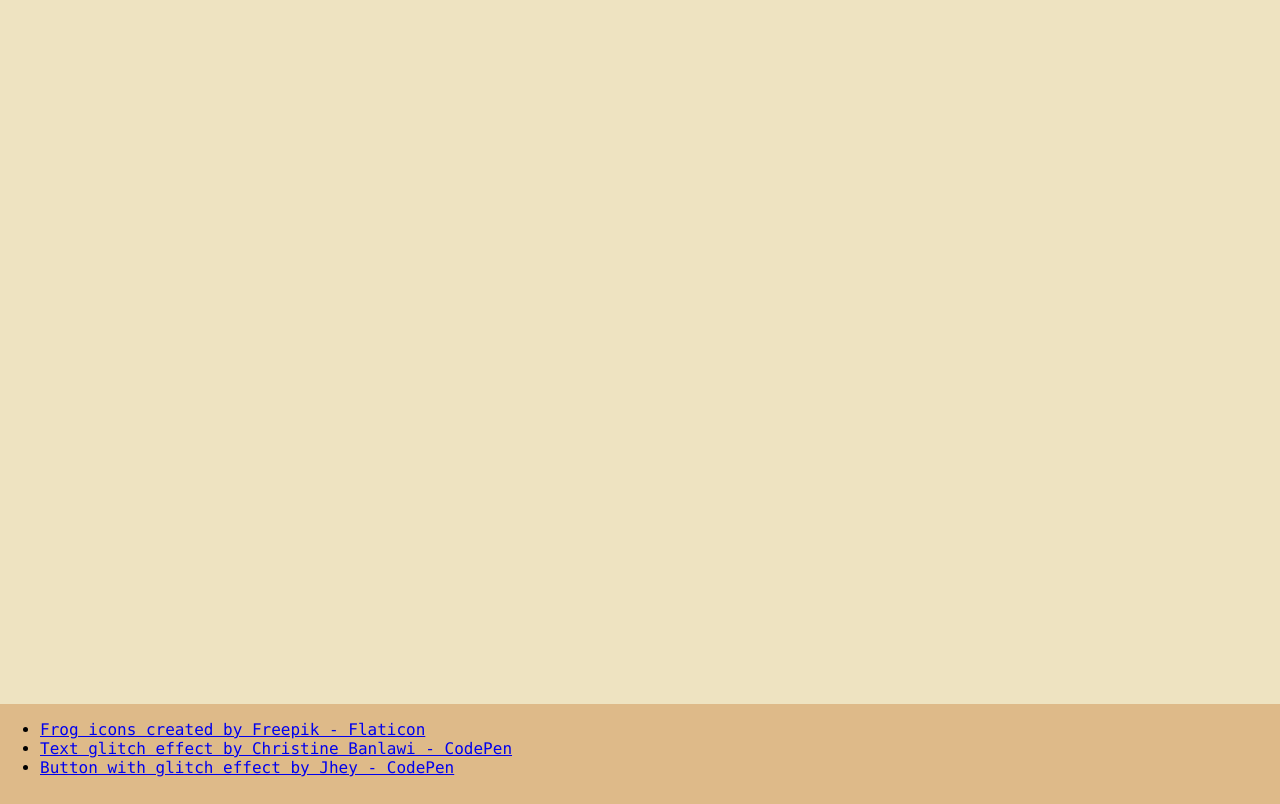
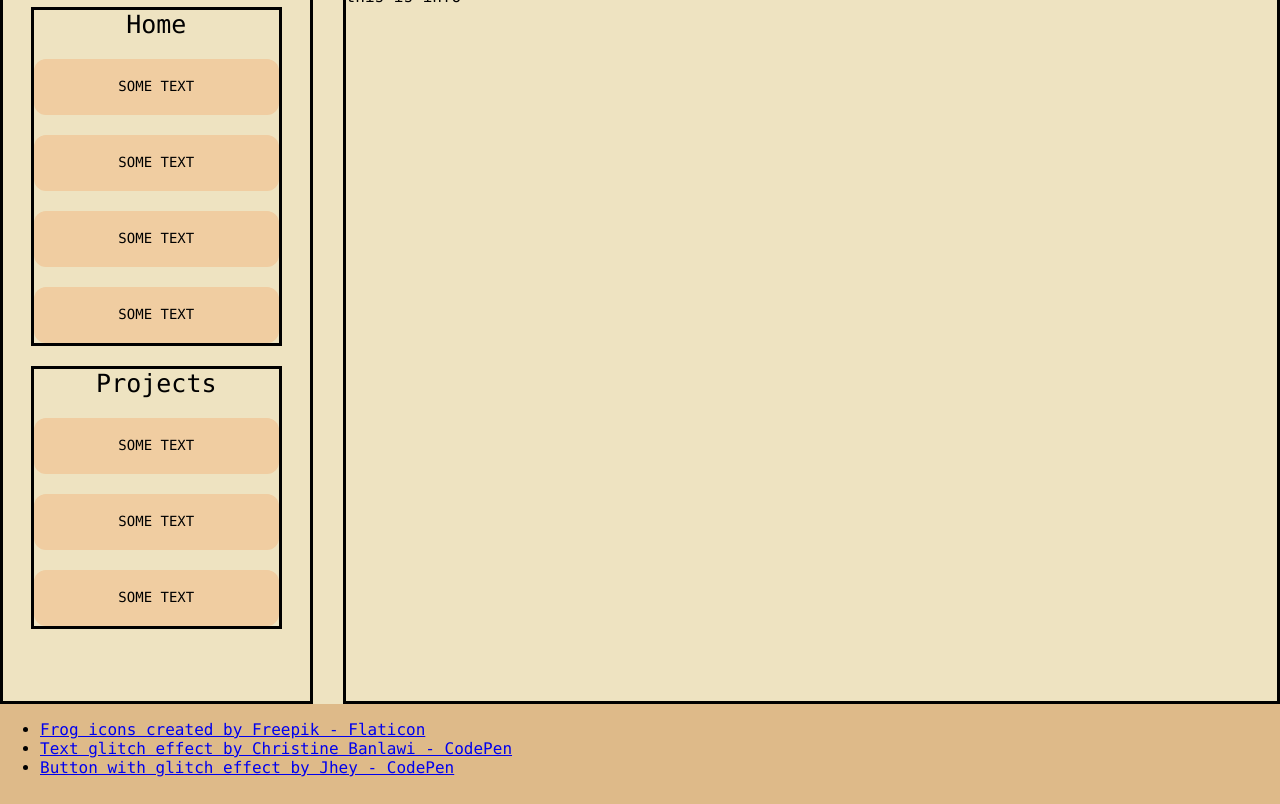
Before and after one commit to cristian5600/todoList, a website built with webpack: page dist/index.html in a window 1280 px wide. Shown: the part 96-900 px from the top of the page. Built offline with Linux system fonts and the light colour scheme; a web font is replaced by a local one.

Commit message:
added new structures -working panel -menu and projects

```diff
--- /dev/null
+++ b/src/css_files/basic_button.css
@@ -0,0 +1,63 @@
+
+/* CSS */
+.button-48 {
+  width: 100%;
+  appearance: none;
+  background-color: #f0cda1;
+  border-width: 0;
+  border-radius: 12px;
+  box-sizing: border-box;
+  color: #000000;
+  cursor: pointer;
+  display: inline-block;
+  font-family: Consolas,monaco,monospace;
+  font-size: 14px;
+  font-weight: 500;
+  letter-spacing: 0;
+  line-height: 1em;
+  margin: 0;
+  opacity: 1;
+  outline: 0;
+  padding: 1.5em 2.2em;
+  position: relative;
+  text-align: center;
+  text-decoration: none;
+  text-rendering: geometricprecision;
+  text-transform: uppercase;
+  transition: opacity 300ms cubic-bezier(.694, 0, 0.335, 1),background-color 100ms cubic-bezier(.694, 0, 0.335, 1),color 100ms cubic-bezier(.694, 0, 0.335, 1);
+  user-select: none;
+  -webkit-user-select: none;
+  touch-action: manipulation;
+  vertical-align: baseline;
+  white-space: nowrap;
+}
+
+.button-48:before {
+  animation: opacityFallbackOut .5s step-end forwards;
+  backface-visibility: hidden;
+  border-radius: 12px;
+  background-color: #ffff98;
+  clip-path: polygon(-1% 0, 0 0, -25% 100%, -1% 100%);
+  content: "";
+  height: 100%;
+  left: 0;
+  position: absolute;
+  top: 0;
+  transform: translateZ(0);
+  transition: clip-path .5s cubic-bezier(.165, 0.84, 0.44, 1), -webkit-clip-path .5s cubic-bezier(.165, 0.84, 0.44, 1);
+  width: 100%;
+}
+
+.button-48:hover:before {
+  animation: opacityFallbackIn 0s step-start forwards;
+  clip-path: polygon(0 0, 101% 0, 101% 101%, 0 101%);
+}
+
+.button-48:after {
+  background-color: #FFFFFF;
+}
+
+.button-48 span {
+  z-index: 1;
+  position: relative;
+}
--- a/src/css_files/cool.css
+++ b/src/css_files/cool.css
@@ -4,9 +4,9 @@
     font-display: swap;
   }
 
-  * {
+  /* * {
     box-sizing: border-box;
-  }
+  } */
 
 
 
--- a/src/css_files/main_style.css
+++ b/src/css_files/main_style.css
@@ -1,5 +1,7 @@
+
 body,html {
-    min-height:100vh;
+    min-height:fit-content;
+    height:fit-content;
     width:100%;
     margin:0px;
     padding:0px;
@@ -38,8 +40,14 @@ body {
     background-color: #cc9347a3;
 }
 .content {
-    height:90vh;
+    min-height: 90vh;
+    height:fit-content;
     background-color: rgb(238, 227, 193);
+    display: flex;
+    justify-content: stretch;
+    flex-wrap: wrap;
+    gap: 30px;
+
 }
 .footer{
     height:100px;
@@ -76,3 +84,35 @@ body {
     font-weight: bold;
     font-variant: small-caps;
 }
+#hidden {
+    display:none;
+}
+.panel , .info {
+    border:solid;
+    flex:auto;
+}
+.panel{
+    min-width: 300px;
+    min-height: 100%;
+    display: flex;
+    flex-direction: column;
+    align-items: center;
+    gap: 20px;
+    padding-top: 20px;
+}
+.home ,.projects{
+    font-size: 25px;
+    height: fit-content;
+    width: fit-content;
+    display: flex;
+    flex-direction: column;
+    align-items: center;
+    gap: 20px;
+    border-style: solid;
+    width:80%;
+}
+.info{
+    min-width: 500px;
+    min-height: 100%;
+    flex-grow: 5;
+}
--- a/src/index.js
+++ b/src/index.js
@@ -1,9 +1,12 @@
 import header from "./html_files/header.html";
 import content from "./html_files/content.html";
 import  footer from "./html_files/footer.html";
+
 import {storageAvailable} from "./storageAvailable";
 import {task} from "./taskFactory.js";
+import { makePanel } from "./panel.js";
 import "./css_files/main_style.css";
+import "./css_files/basic_button.css";
 import "./css_files/cool.css";
 import "./css_files/glitch.css";
 
@@ -15,13 +18,14 @@ import "./pictures/menu.png";
 document.body.innerHTML = header;
 document.body.innerHTML += content;
 document.body.innerHTML += footer;
-
 document.getElementById(`frog`).src = "./assets/images/frog.png";
 
 
+makePanel();
+
 if (storageAvailable('localStorage')) {
     // Yippee! We can use localStorage awesomeness
-    console.log(`st orage available`);
+    console.log(`storage available 22`);
 
   }
   else {
--- /dev/null
+++ b/src/panel.js
@@ -0,0 +1,11 @@
+// import panel from "./html_files/panel.html"
+export const makePanel = ()=>{
+    const BTN = document.getElementsByClassName(`cybr-btn`);
+    BTN[0].addEventListener(`click`, activate)
+}
+const activate = ()=>{
+    if(document.querySelector(`div.panel`).getAttribute(`id`) === ``)
+        document.querySelector(`div.panel`).setAttribute(`id`,`hidden`);
+    else
+        document.querySelector(`div.panel`).setAttribute(`id`,``);
+}
```
Also changed, not shown: src/html_files/content.html (+18 -1 lines), dist/main.js, src/addContent.js (added).
